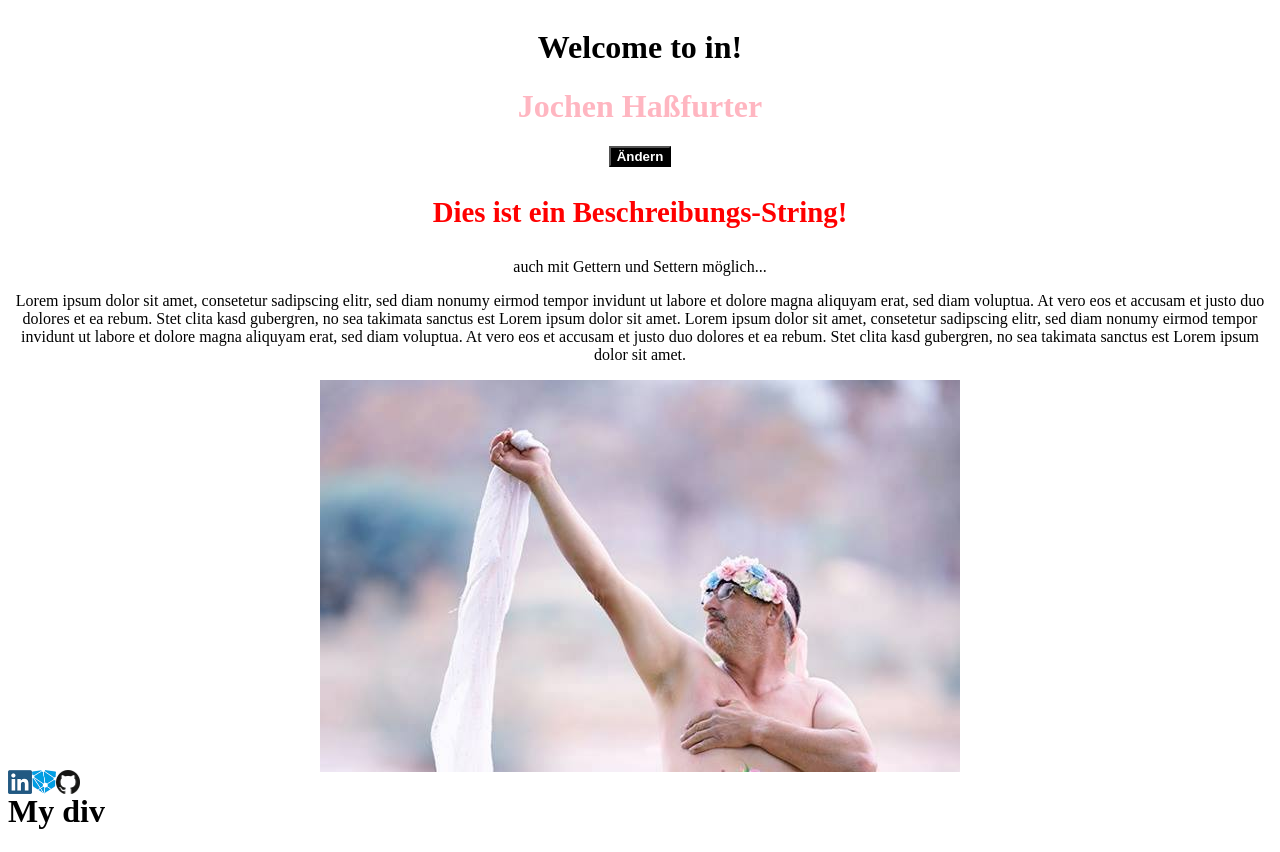
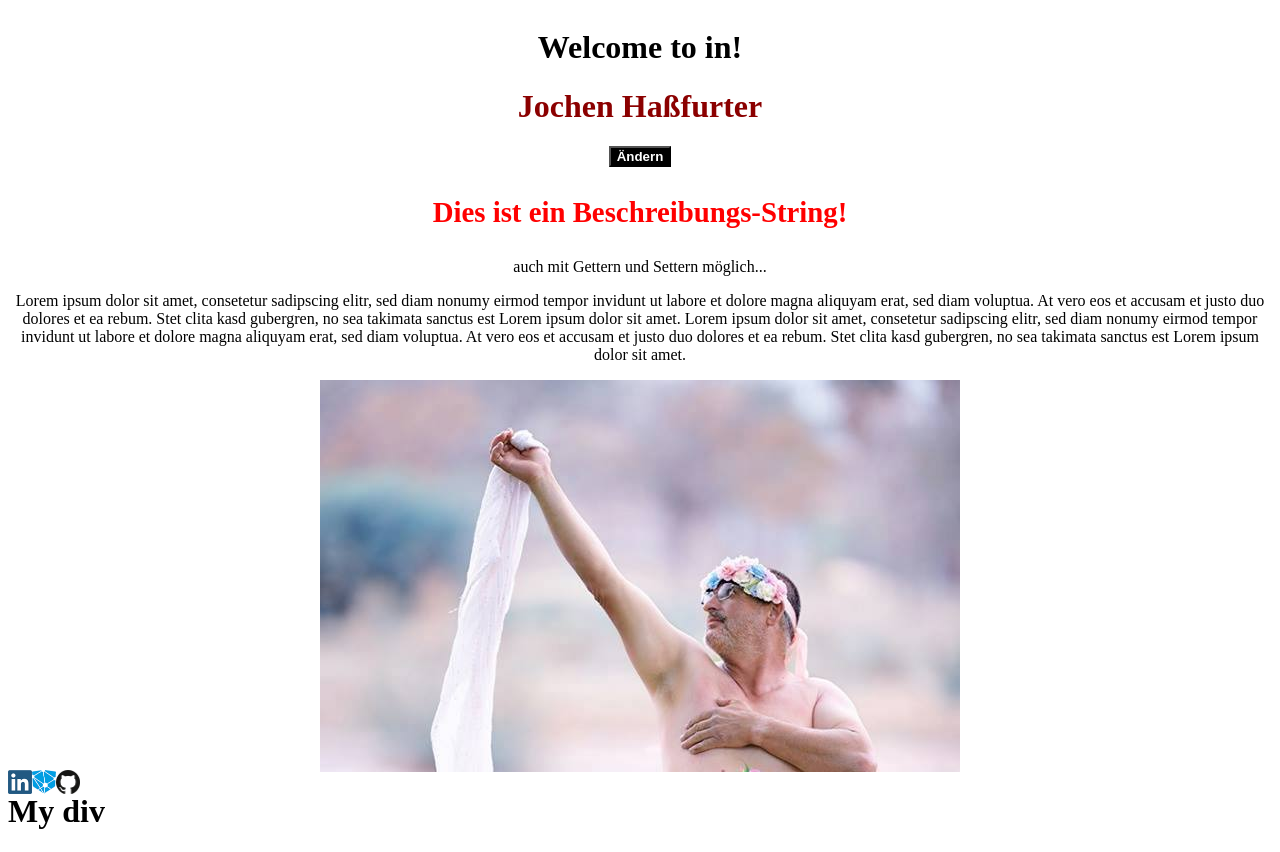
Before and after one commit to Mesqualito/Angular_TryOut, an Angular app: page / in a window 1280 px wide. Built offline with nearby package versions, Linux system fonts and the light colour scheme.

Commit message:
Binding style-classes via logic in an template with [attr.class] - or simple: [class]

```diff
--- a/src/app/user/user/user.component.html
+++ b/src/app/user/user/user.component.html
@@ -1,5 +1,5 @@
 
-<h1 class="author-name">{{name}}</h1>
+<h1 [attr.class]="authorNameStyleClass">{{name}}</h1>
 
 <button (click)="chgName()">Ändern</button>
 
--- a/src/app/user/user/user.component.scss
+++ b/src/app/user/user/user.component.scss
@@ -9,5 +9,5 @@ button {
 
 /* css-class 'author-name' */
 .author-name {
-  color: lightpink;
+  color: darkred;
 }
--- a/src/app/user/user/user.component.ts
+++ b/src/app/user/user/user.component.ts
@@ -8,6 +8,7 @@ import {AfterViewChecked, AfterViewInit, Component, DoCheck, OnDestroy, OnInit}
 export class UserComponent implements OnInit, AfterViewInit, DoCheck, AfterViewChecked, OnDestroy {
 
   name = 'Jochen Haßfurter';
+  authorNameStyleClass = 'author-name';
   chgName() {
     if(this.name.endsWith("Haßfurter")) {
       this.name = 'Jochen Gebsattel';
```
